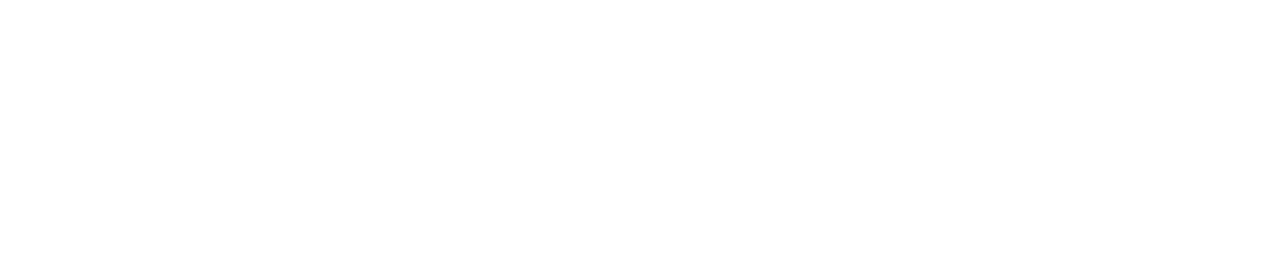
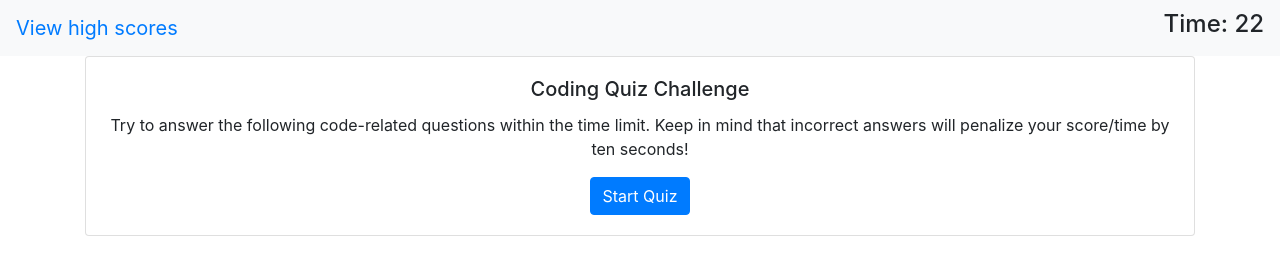
Before and after one commit to jolson2811/code-quiz, a plain HTML site: page docs/index.html in a window 1280 px wide. Drawn offline with nearby package versions, Linux system fonts and the light colour scheme.

Commit message:
Add nav bar and Start quiz card

```diff
--- a/docs/index.html
+++ b/docs/index.html
@@ -11,10 +11,24 @@
 </head>
 
 <body>
-
     <header>
+        <nav class="navbar bg-light">
+            <a class="navbar-brand" id="high-scores" href="#">View high scores</a>
+            <h4>Time: <span id="time-left">22</span></h4>
+        </nav>
     </header>
     <main>
+        <div class="container">
+            <div class="d-flex flex-row">
+                <div class="card text-center">
+                    <div class="card-body">
+                        <h5 class="card-title">Coding Quiz Challenge</h5>
+                        <p class="card-text">Try to answer the following code-related questions within the time limit. Keep in mind that incorrect answers will penalize your score/time by ten seconds!</p>
+                        <a href="#" class="btn btn-primary">Start Quiz</a>
+                    </div>
+                </div>
+            </div>
+        </div>
     </main>
 
     <script src="https://cdnjs.cloudflare.com/ajax/libs/jquery/3.4.1/jquery.min.js"></script>
```
